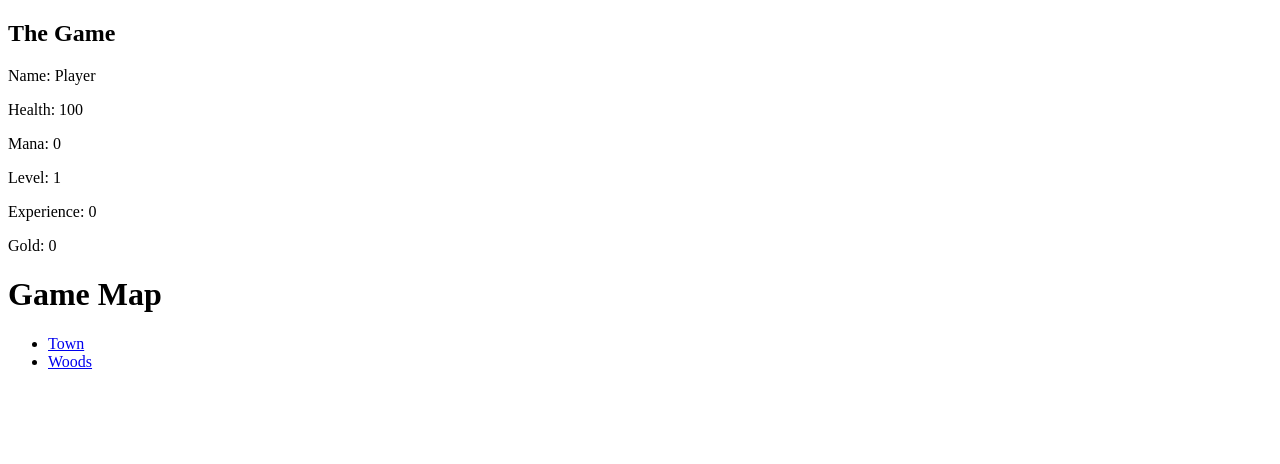
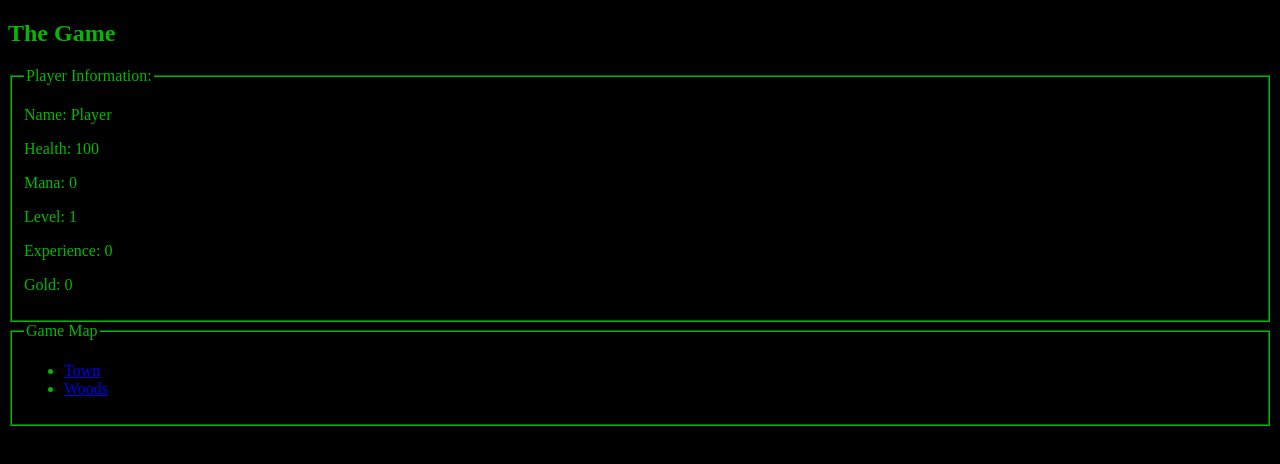
Before and after one commit to trallan/python-idle-rpg, a plain HTML site: page index.html in a window 1280 px wide. Drawn offline with Linux system fonts and the light colour scheme.

Commit message:
Added styling

```diff
--- a/index.html
+++ b/index.html
@@ -3,6 +3,7 @@
 <head>
     <meta charset="UTF-8">
     <meta name="viewport" content="width=device-width, initial-scale=1.0">
+    <link rel="stylesheet" href="style.css">
     <title>Document</title>
 </head>
 <body>
@@ -13,24 +14,29 @@
         <div>
             <div class="player_screen">
                 <div class="player_information">
+                    <fieldset>
+                        <legend>Player Information:</legend>
                         <p>Name: <span id="player-name"></span></p>
                         <p>Health: <span id="player-health"></span></p>
                         <p>Mana: <span id="player-mana"></span></p>
                         <p>Level: <span id="player-level"></span></p>
                         <p>Experience: <span id="player-experience"></span></p>
                         <p>Gold: <span id="player-gold"></span></p>
+                    </fieldset>
                 </div>
                 <div class="player_equipment"></div>
                 <div class="player_skills"></div>
             </div>
             <div class="player_inventory"></div>
             <div class="game_map">
-                <h1>Game Map</h1>
                 <div>
+                    <fieldset>
+                        <legend>Game Map</legend>
                         <ul>
                             <li><a href="/map/town.html">Town</a></li>
                             <li><a href="/map/woods.html">Woods</a></li>
                         </ul>
+                    </fieldset>
                 </div>
             </div>
             <div class="game_training"></div>
--- a/style.css
+++ b/style.css
@@ -0,0 +1,8 @@
+body {
+    background-color: black;
+    color: rgb(0, 185, 0);
+}
+
+fieldset {
+    border-color: rgb(0, 185, 0);
+}
```
Lines whose indentation alone changed are shown as unchanged.
